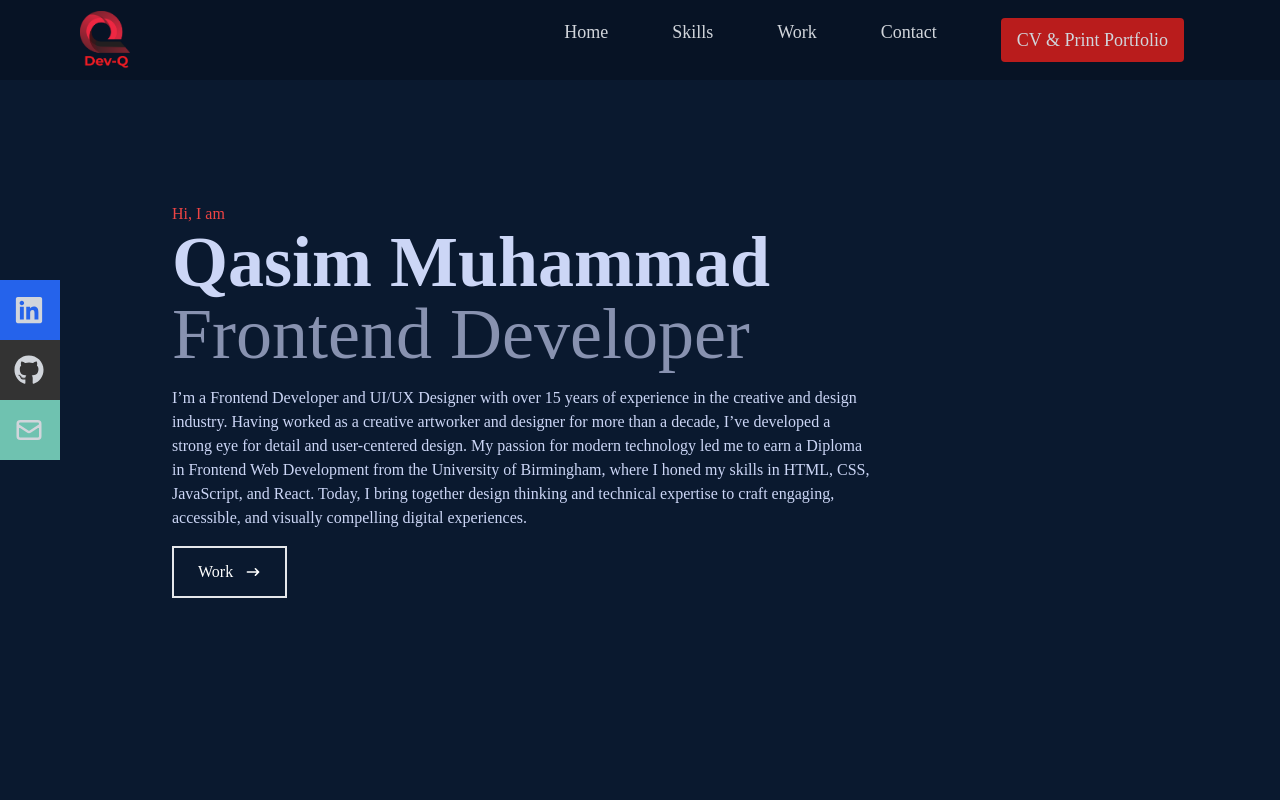
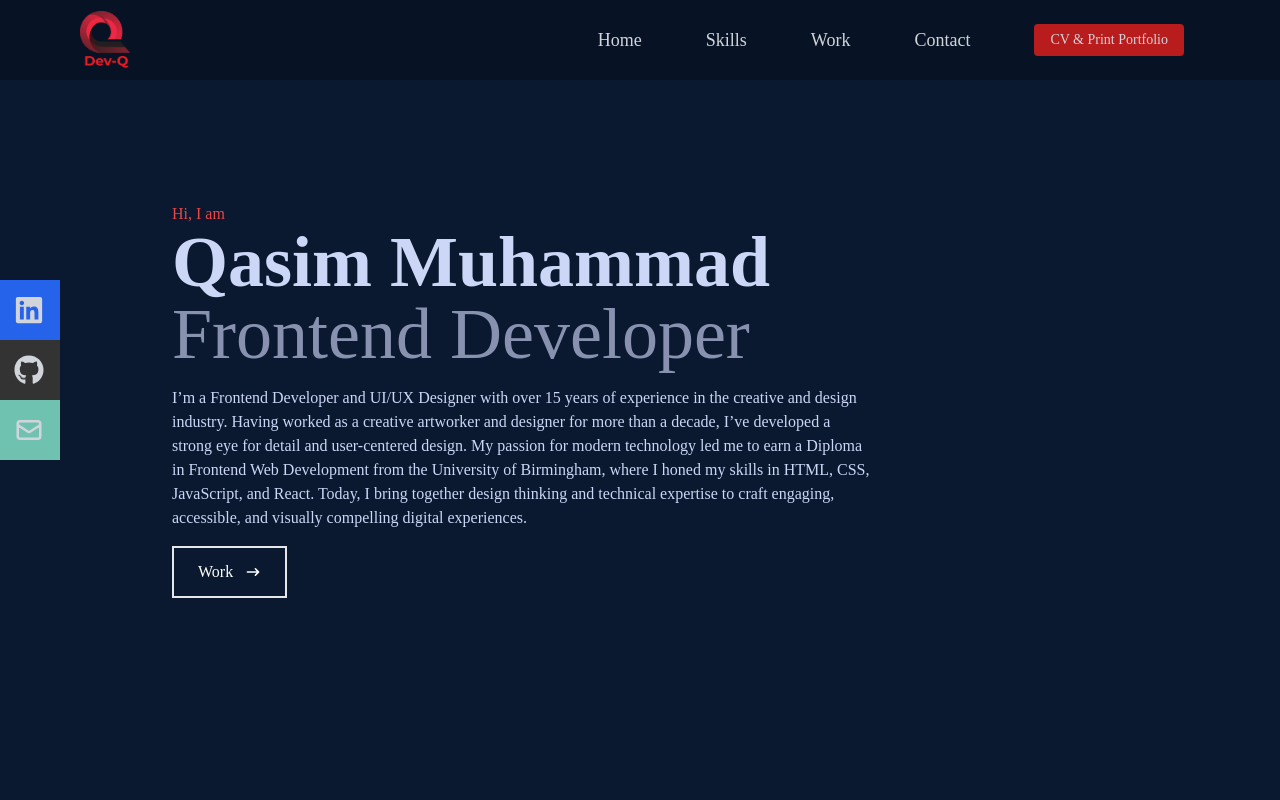
Before and after one commit to Qasim538/Qasim-Portfolio, a React (Create React App) app: page / in a window 1280 px wide. Shown: the top 800 px of the page. Built offline with nearby package versions, Linux system fonts and the light colour scheme.

Commit message:
updated navbar

```diff
--- a/src/Components/Navbar.js
+++ b/src/Components/Navbar.js
@@ -3,7 +3,6 @@ import logo from "../Assets/Q-Logo.png";
 import { FaBars, FaTimes, FaGithub, FaLinkedin } from "react-icons/fa";
 import { HiOutlineMail } from "react-icons/hi";
 import { Link } from "react-scroll";
-
 
 const Navbar = () => {
   const [nav, setNav] = useState(false);
@@ -18,7 +17,6 @@ const Navbar = () => {
     window.open(pdfUrl, "_blank", "noopener,noreferrer");
   };
 
-
   return (
     <div className="fixed w-full h-[80px] flex justify-between items-center px-4 md:px-20 bg-[#071325] text-gray-300 z-50">
       {/* Logo */}
@@ -27,32 +25,32 @@ const Navbar = () => {
       </div>
 
       {/* Desktop Menu */}
-      <ul className="hidden md:flex gap-8 text-lg">
-        <li>
+      <ul className="hidden md:flex gap-8 text-lg items-center">
+        <li className="flex items-center">
           <Link className="hover:text-red-500" to="home" smooth offset={50} duration={500}>
             Home
           </Link>
         </li>
-        <li>
+        <li className="flex items-center">
           <Link className="hover:text-red-500" to="skills" smooth offset={50} duration={500}>
             Skills
           </Link>
         </li>
-        <li>
+        <li className="flex items-center">
           <Link className="hover:text-red-500" to="work" smooth offset={50} duration={500}>
             Work
           </Link>
         </li>
-        <li>
+        <li className="flex items-center">
           <Link className="hover:text-red-500" to="contact" smooth offset={50} duration={500}>
             Contact
           </Link>
         </li>
-        <li>
+        <li className="flex items-center">
           <button
             type="button"
             onClick={openPDF}
-            className="hover:text-white cursor-pointer bg-red-700 py-2 px-4 rounded"
+            className="hover:text-white cursor-pointer bg-red-700 px-4 py-1.5 rounded text-sm"
           >
             CV & Print Portfolio
           </button>
```
Also changed, not shown: 8 other files (tests, documents, lock files or other folders).
